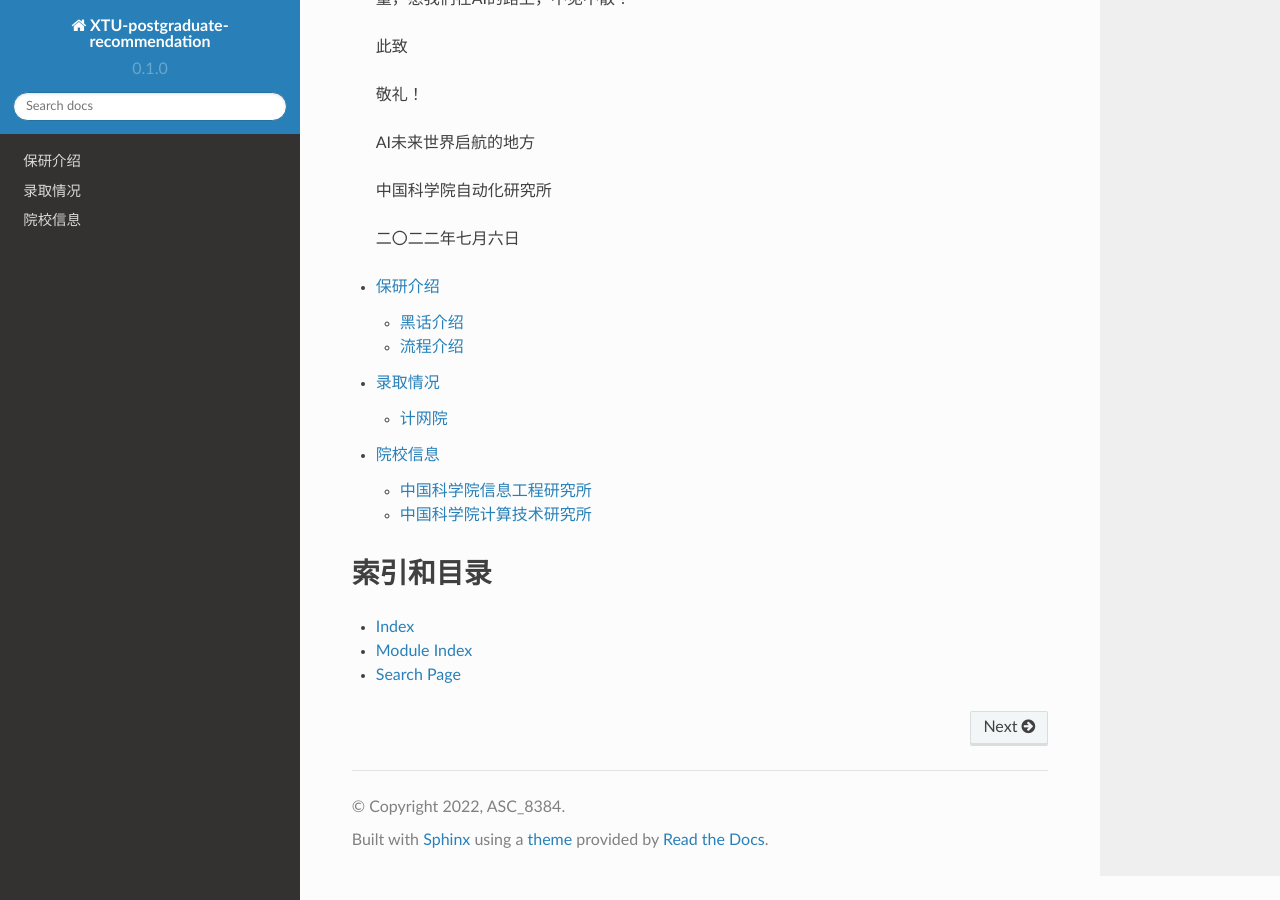
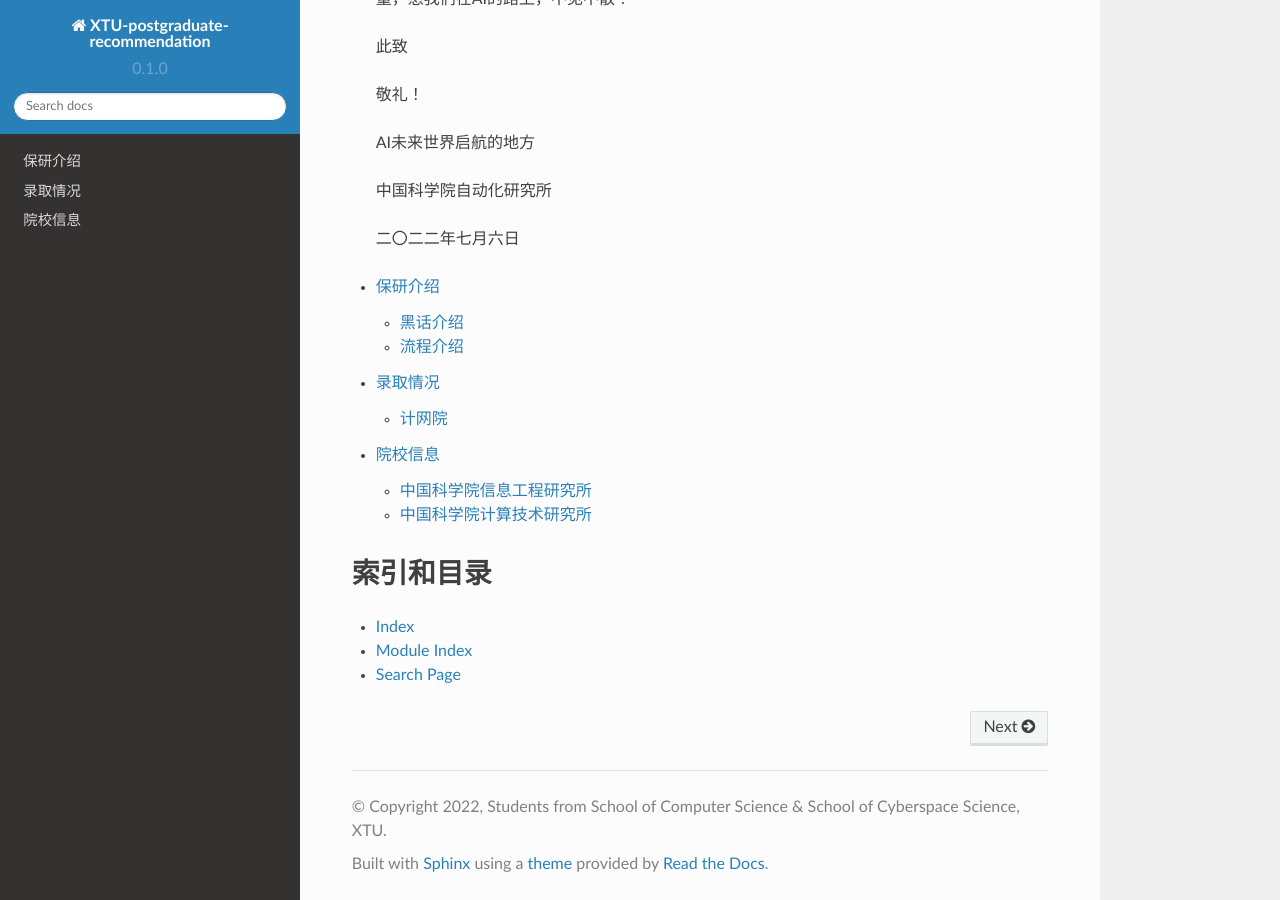
Before and after one commit to ASC8384/XTU-postgraduate-recommendation, a Sphinx documentation site: the page built from docs/source/index.rst, in a window 1280 px wide and 900 px high, scrolled down 637 px. Built offline with Sphinx 7.4.7 and the Read the Docs theme 2.0.0, drawn with Linux system fonts in a browser that asks for light colours.

Commit message:
更变版权与作者

```diff
--- a/docs/source/conf.py
+++ b/docs/source/conf.py
@@ -3,8 +3,8 @@
 # -- Project information
 
 project = 'XTU-postgraduate-recommendation'
-copyright = '2022, ASC_8384'
-author = 'ASC_8384'
+copyright = '2022, Students from School of Computer Science & School of Cyberspace Science, XTU'
+author = 'Students of School of Computer Science & School of Cyberspace Science, XTU'
 
 release = '0.1'
 version = '0.1.0'
```
